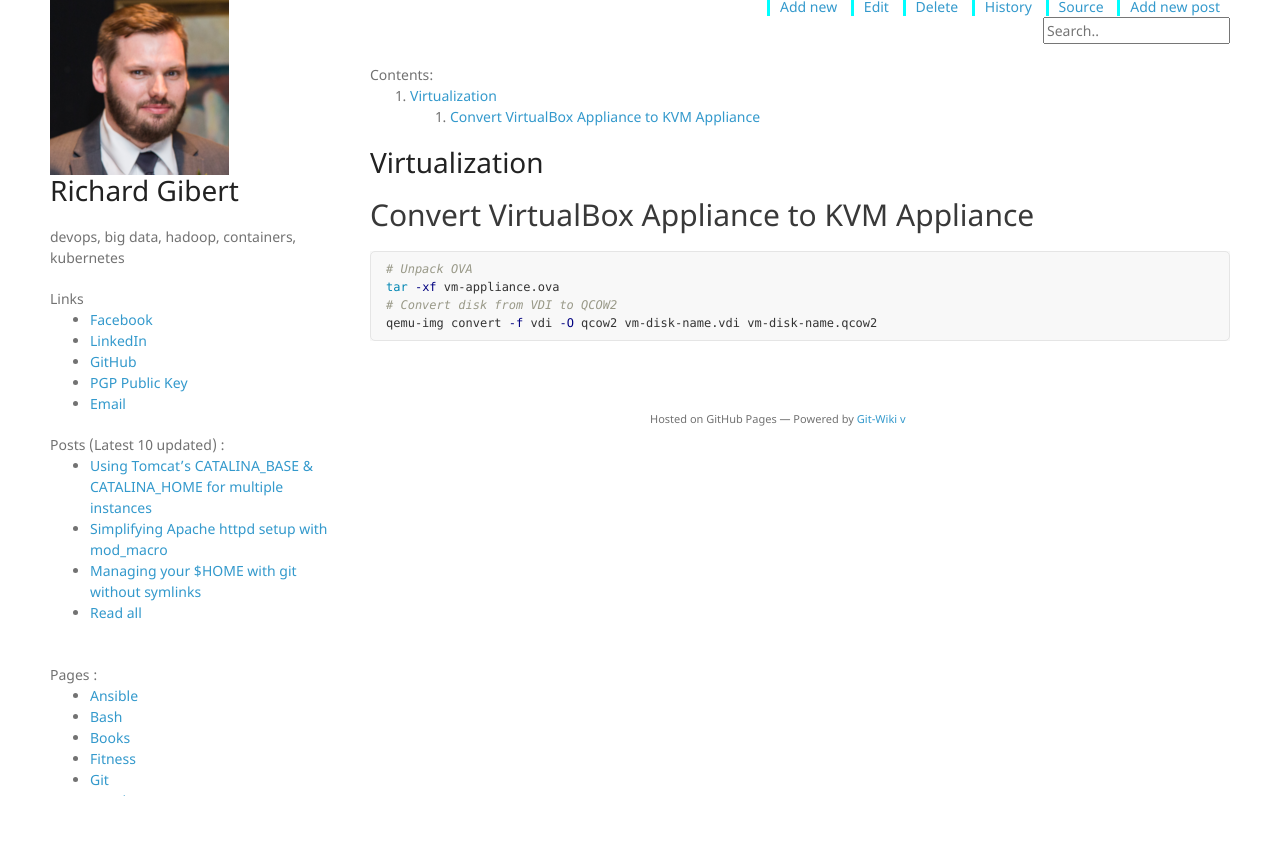
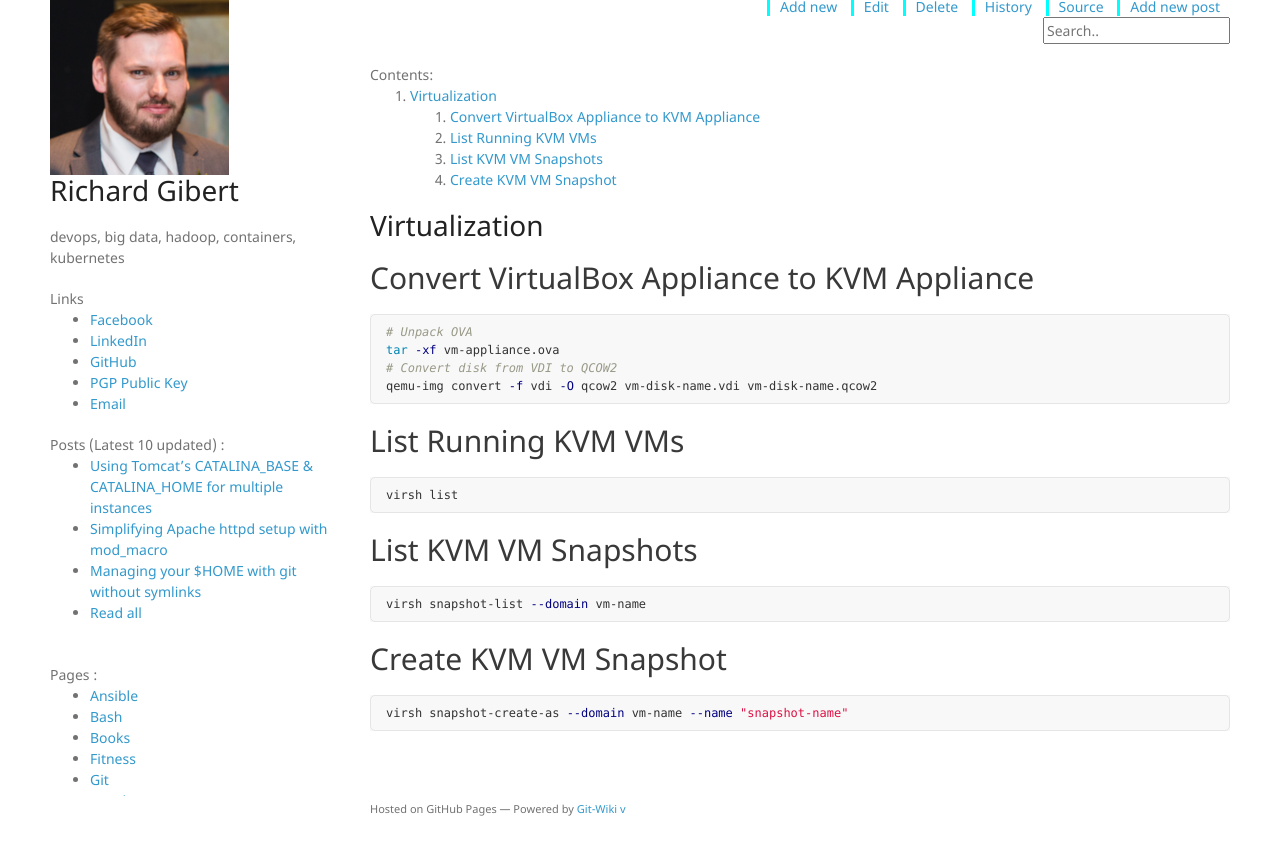
Before and after one commit to rgibert/rgibert.github.io, a Jekyll site: the page built from wiki/Virtualization.md, in a window 1280 px wide, cut to the strip 154-1005 px from the top of the page. Built offline with Jekyll 4.4.1, drawn with Linux system fonts in a browser that asks for light colours; nearby versions of some CDN libraries; our own code applies the rules of GitHub Pages for plain Markdown files; before the commit the page ends 950 px from its top, so only the background shows below that.

Commit message:
Update Virtualization.md

```diff
--- a/wiki/Virtualization.md
+++ b/wiki/Virtualization.md
@@ -8,3 +8,21 @@ tar -xf vm-appliance.ova
 # Convert disk from VDI to QCOW2
 qemu-img convert -f vdi -O qcow2 vm-disk-name.vdi vm-disk-name.qcow2
 ~~~
+
+## List Running KVM VMs
+
+~~~ bash
+virsh list
+~~~
+
+## List KVM VM Snapshots
+
+~~~ bash
+virsh snapshot-list --domain vm-name
+~~~
+
+## Create KVM VM Snapshot
+
+~~~ bash
+virsh snapshot-create-as --domain vm-name --name "snapshot-name"
+~~~
```
